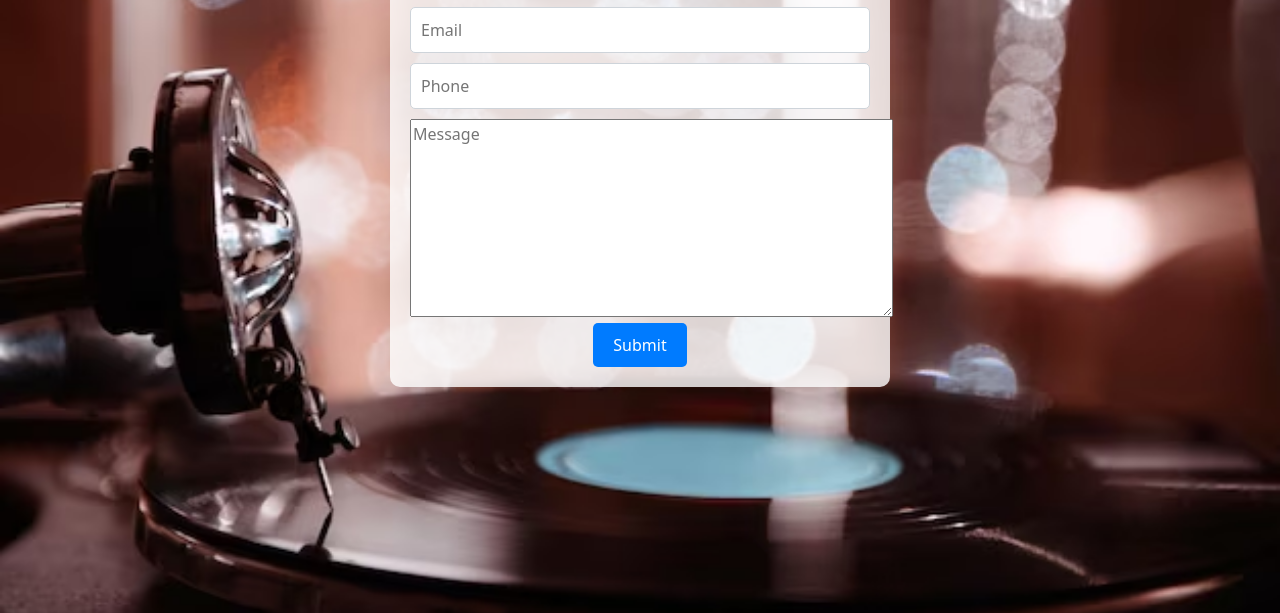
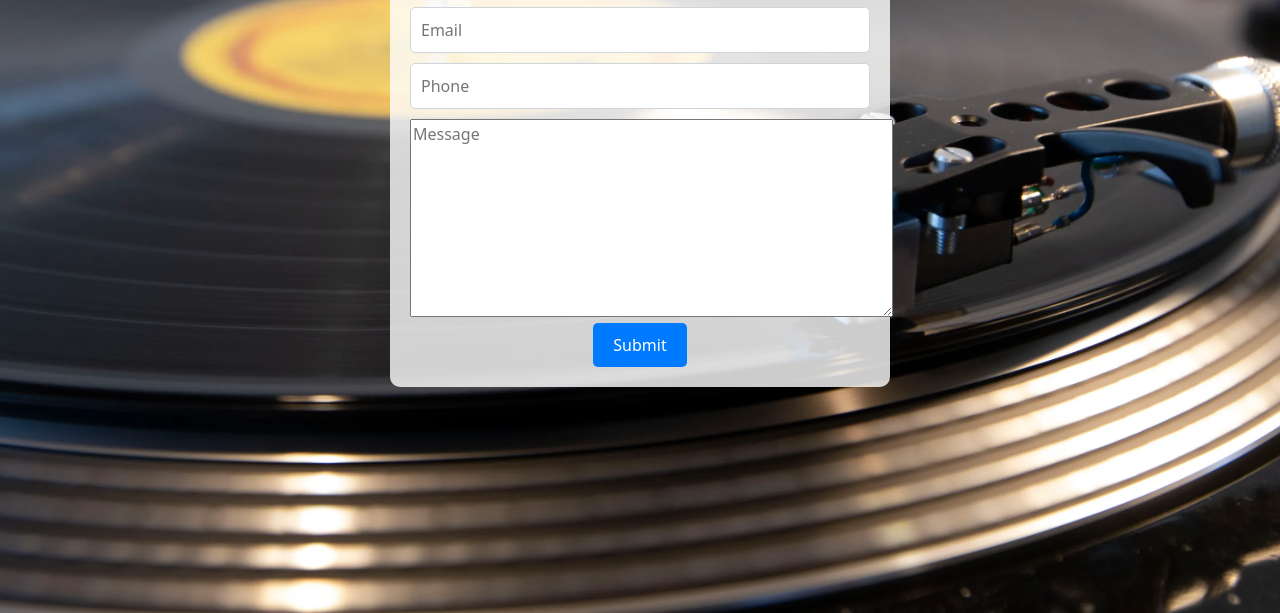
Before and after one commit to MonishaCelestina/Assignment2, a plain HTML site: page Contact.html in a window 1280 px wide. Shown: the part 187-800 px from the top of the page. Drawn offline with nearby package versions, Linux system fonts and the light colour scheme.

Commit message:
Update Contact.html (change background picture)

```diff
--- a/Contact.html
+++ b/Contact.html
@@ -12,7 +12,7 @@
     <script src="https://kit.fontawesome.com/3537cee49b.js" crossorigin="anonymous"></script>
     <style>
       body {
-      background-image: url('images/vinyl.avif');
+      background-image: url('images/vinyl.jpg');
       background-size: cover;
       background-position: center;
       background-attachment: fixed;
```
